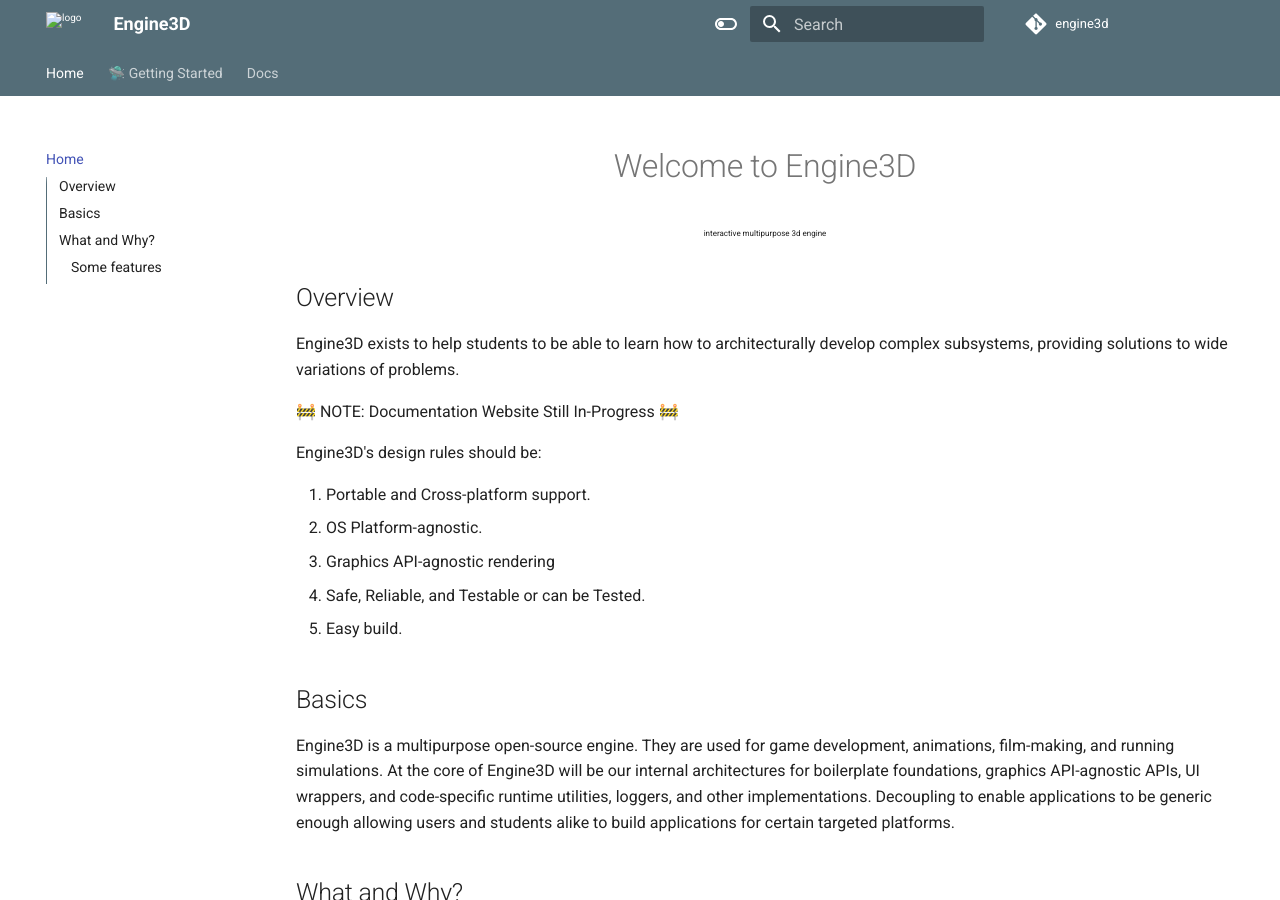
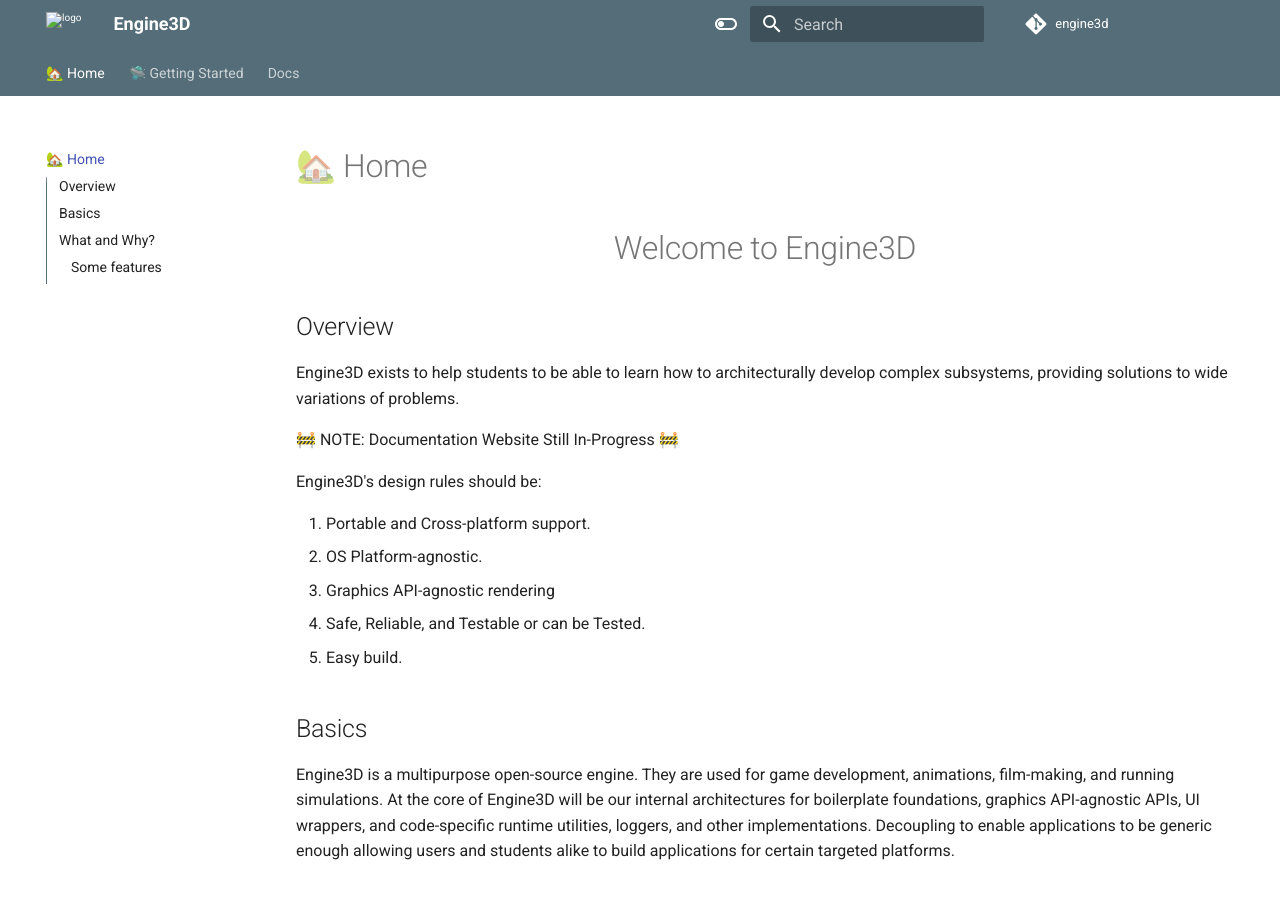
Before and after one commit to engine3d-dev/engine3d.github.io, an MkDocs documentation site: the page built from docs/index.md, in a window 1280 px wide and 900 px high. Built offline with MkDocs 1.6.1 and Material for MkDocs 9.7.7, drawn with Linux system fonts in a browser that asks for light colours; comment, search, counter and statistics services are not loaded.

Commit message:
Update index.md

```diff
--- a/docs/index.md
+++ b/docs/index.md
@@ -1,7 +1,6 @@
-
+# 🏡 Home
 <div align="center">
 <h1>Welcome to Engine3D</h1>
-   <p style="text-transform: lowercase; font-weight: normal; font-size: 50%">Interactive multipurpose 3D engine</p>
 </div>
 
 ## Overview
```
